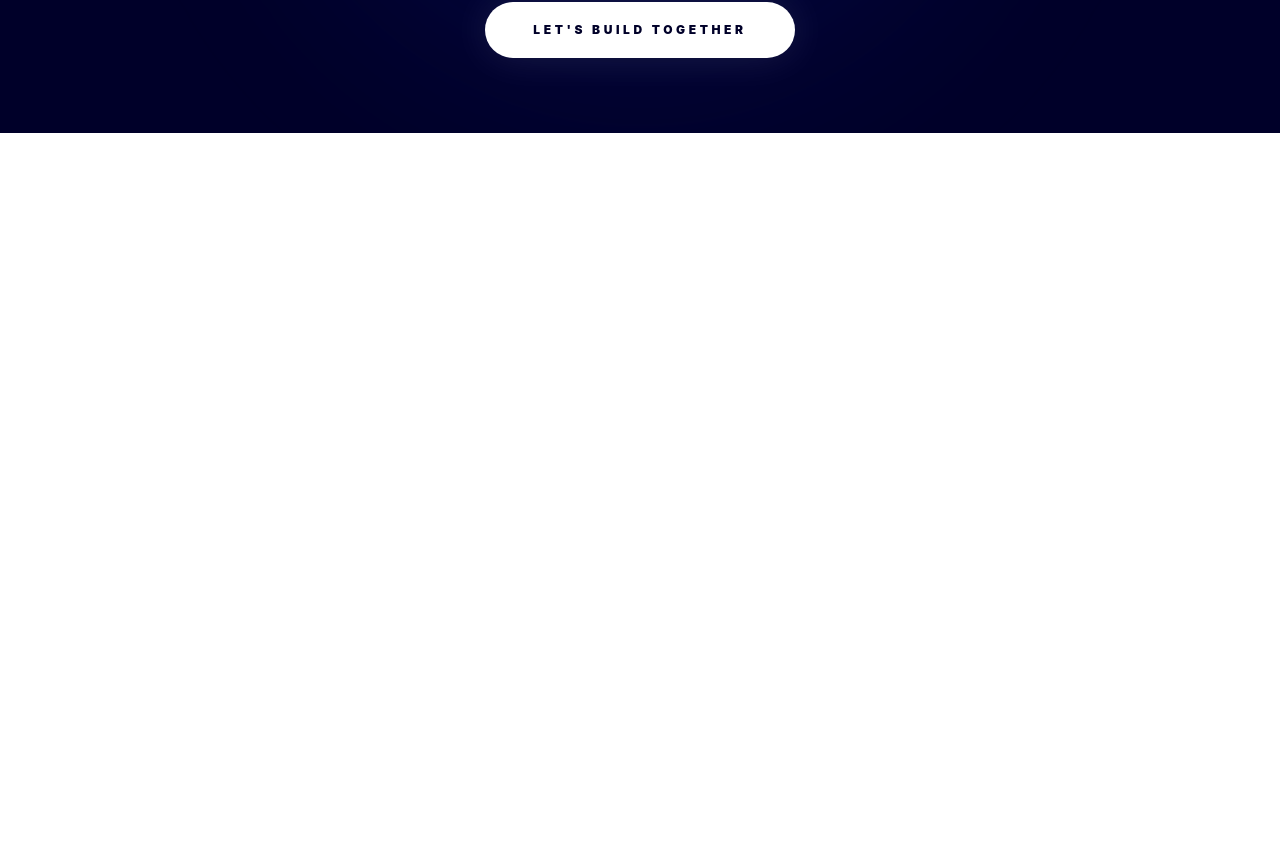
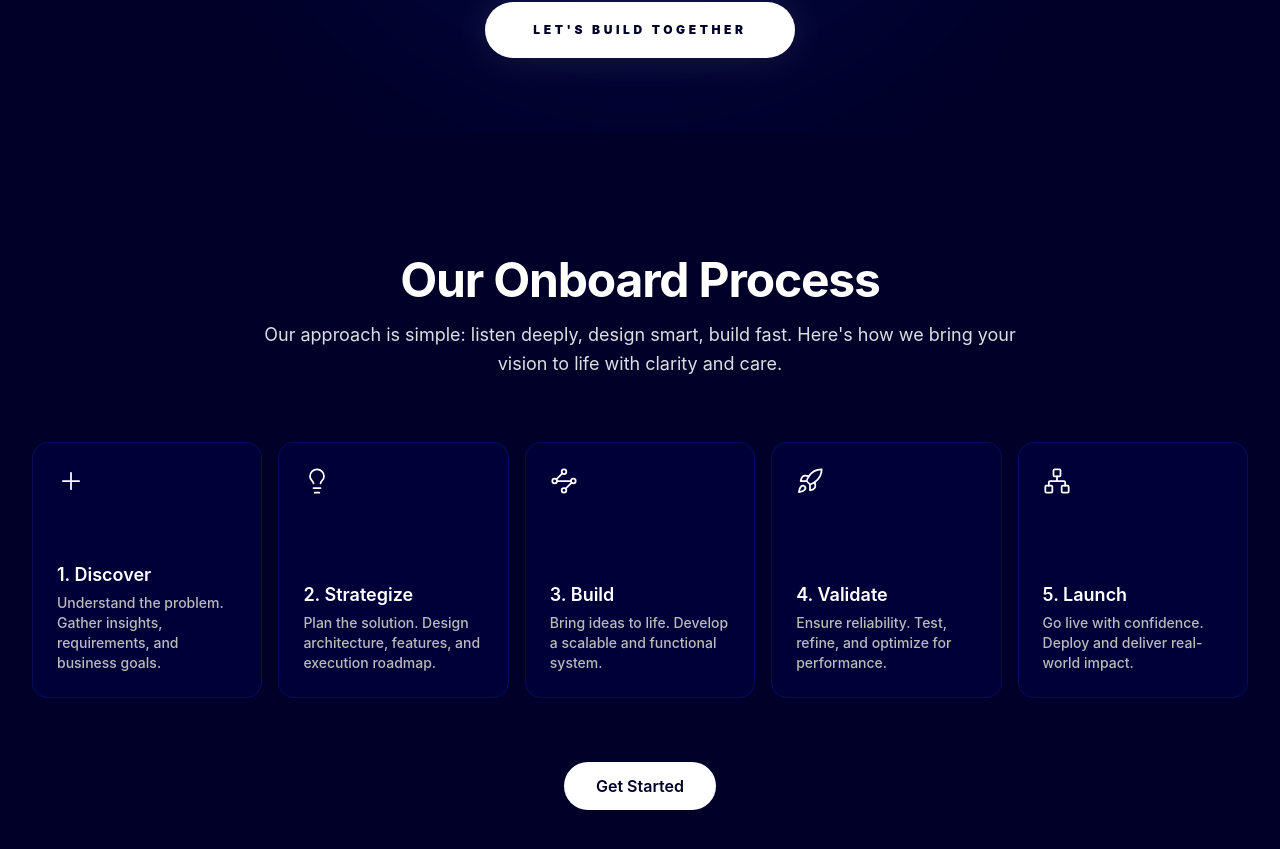
Before and after one commit to maxycagne/M-X_Studio, a React (Vite) app in the folder mxwebsite/: page / in a window 1280 px wide. Shown: the part 667-1516 px from the top of the page. Before the commit the page ends 800 px from the top, so only its background shows below. Built offline with nearby package versions, Linux system fonts and the light colour scheme.

Commit message:
adding changes in home page and header and make processOnboarding

```diff
--- a/mxwebsite/Components/Header.tsx
+++ b/mxwebsite/Components/Header.tsx
@@ -5,7 +5,6 @@ import logoWhite from "../src/assets/logo_white.png";
 const Header: React.FC = () => {
   const [isMobileMenuOpen, setIsMobileMenuOpen] = useState(false);
 
-  // Prevent background scrolling when bottom sheet is open
   useEffect(() => {
     if (isMobileMenuOpen) {
       document.body.style.overflow = "hidden";
@@ -163,9 +162,6 @@ const Header: React.FC = () => {
         </button>
       </div>
 
-      {/* --- MOBILE BOTTOM SHEET IMPLEMENTATION --- */}
-
-      {/* 1. Darkened Backdrop (Click to close) */}
       <div
         className={`lg:hidden fixed inset-0 bg-black/60 backdrop-blur-sm z-[70] transition-opacity duration-400 ${
           isMobileMenuOpen
@@ -176,13 +172,11 @@ const Header: React.FC = () => {
         aria-hidden="true"
       />
 
-      {/* 2. Sliding Bottom Sheet */}
       <div
         className={`lg:hidden fixed inset-x-0 bottom-0 z-[80] w-full bg-[#000020] border-t border-white/10 rounded-t-[32px] shadow-[0_-10px_40px_rgba(0,0,0,0.5)] transition-transform duration-500 ease-[cubic-bezier(0.32,0.72,0,1)] ${
           isMobileMenuOpen ? "translate-y-0" : "translate-y-full"
         }`}
       >
-        {/* Pull Indicator Tab */}
         <div
           className="w-full flex justify-center pt-4 pb-2"
           onClick={closeMenu}
--- /dev/null
+++ b/mxwebsite/Components/Process.tsx
@@ -0,0 +1,103 @@
+import React from "react";
+import { Plus, Lightbulb, Waypoints, Rocket, Network } from "lucide-react";
+
+const steps = [
+  {
+    id: 1,
+    title: "1. Discover",
+    description:
+      "Understand the problem.\nGather insights, requirements, and business goals.",
+    icon: Plus,
+  },
+  {
+    id: 2,
+    title: "2. Strategize",
+    description:
+      "Plan the solution.\nDesign architecture, features, and execution roadmap.",
+    icon: Lightbulb,
+  },
+  {
+    id: 3,
+    title: "3. Build",
+    description:
+      "Bring ideas to life.\nDevelop a scalable and functional system.",
+    icon: Waypoints,
+  },
+  {
+    id: 4,
+    title: "4. Validate",
+    description:
+      "Ensure reliability.\nTest, refine, and optimize for performance.",
+    icon: Rocket,
+  },
+  {
+    id: 5,
+    title: "5. Launch",
+    description:
+      "Go live with confidence.\nDeploy and deliver real-world impact.",
+    icon: Network,
+  },
+];
+
+const Process = () => {
+  return (
+    <section className="relative w-full min-h-screen py-24 px-4 sm:px-6 lg:px-8 flex flex-col items-center justify-center bg-[#000029] overflow-hidden">
+      {/* Background Gradient matching the reference image */}
+      <div className="absolute inset-0 bg-[radial-gradient(ellipse_at_top,_var(--tw-gradient-stops))] from-[#000051] via-[#000029] to-[#000029] opacity-80" />
+
+      <div className="relative z-10 w-full max-w-7xl mx-auto flex flex-col items-center">
+        {/* Header Section */}
+        <div className="text-center mb-16 max-w-3xl mx-auto space-y-4">
+          <h2 className="text-4xl md:text-5xl font-bold text-white tracking-tight">
+            Our Onboard Process
+          </h2>
+          <p className="text-[#DCDEE2] text-base md:text-lg leading-relaxed">
+            Our approach is simple: listen deeply, design smart, build fast.
+            Here's how we bring your vision to life with clarity and care.
+          </p>
+        </div>
+
+        {/* Cards Grid */}
+        <div className="grid grid-cols-1 sm:grid-cols-2 lg:grid-cols-5 gap-4 w-full">
+          {steps.map((step) => {
+            const Icon = step.icon;
+            return (
+              <div
+                key={step.id}
+                className="group flex flex-col h-64 p-6 rounded-2xl bg-[#000051]/40 border border-[#173DED]/20 hover:bg-[#000051]/80 hover:border-[#173DED]/50 transition-all duration-300 hover:shadow-[0_0_25px_rgba(23,61,237,0.15)]"
+              >
+                {/* Icon positioned at top-left */}
+                <div className="flex-1">
+                  <Icon
+                    size={28}
+                    strokeWidth={1.5}
+                    className="text-white group-hover:text-[#DCDEE2] transition-colors"
+                  />
+                </div>
+
+                {/* Text positioned at bottom-left */}
+                <div className="mt-auto">
+                  <h3 className="text-white font-semibold text-lg mb-1">
+                    {step.title}
+                  </h3>
+                  <p className="text-[#BABABA] text-sm font-medium">
+                    {step.description}
+                  </p>
+                </div>
+              </div>
+            );
+          })}
+        </div>
+
+        {/* Call to Action Button */}
+        <div className="mt-16">
+          <button className="bg-white text-[#000029] font-semibold py-3 px-8 rounded-full hover:bg-[#DCDEE2] hover:shadow-lg transition-all duration-200 transform hover:-translate-y-0.5">
+            Get Started
+          </button>
+        </div>
+      </div>
+    </section>
+  );
+};
+
+export default Process;
--- a/mxwebsite/package.json
+++ b/mxwebsite/package.json
@@ -10,17 +10,18 @@
     "preview": "vite preview"
   },
   "dependencies": {
+    "lucide-react": "^1.14.0",
     "react": "^19.2.5",
     "react-dom": "^19.2.5",
     "react-router-dom": "^7.14.2"
   },
   "devDependencies": {
     "@eslint/js": "^10.0.1",
+    "@tailwindcss/postcss": "^4.2.4",
     "@types/react": "^19.2.14",
     "@types/react-dom": "^19.2.3",
     "@vitejs/plugin-react": "^6.0.1",
     "autoprefixer": "^10.5.0",
-    "@tailwindcss/postcss": "^4.2.4",
     "eslint": "^10.2.1",
     "eslint-plugin-react-hooks": "^7.1.1",
     "eslint-plugin-react-refresh": "^0.5.2",
--- a/mxwebsite/src/Pages/Home.tsx
+++ b/mxwebsite/src/Pages/Home.tsx
@@ -1,13 +1,14 @@
-// src/Pages/Home.tsx
 import React from "react";
 import Header from "../../Components/Header";
+import Process from "../../Components/Process";
 
 const Home = () => {
   return (
-    <div className="relative min-h-screen w-full bg-[#000029] font-sans overflow-hidden">
+    <div className="relative min-h-screen w-full bg-[#000029] font-sans overflow-x-hidden">
       <Header />
 
-      <main className="flex min-h-[100dvh] items-center justify-center px-4 sm:px-6 pt-[140px] lg:pt-[170px] pb-12">
+      <main>
+        <section className="relative flex min-h-[100dvh] items-center justify-center px-4 sm:px-6 pt-[140px] lg:pt-[170px] pb-12">
           <div className="relative z-10 text-center max-w-5xl w-full">
             <h1 className="text-5xl sm:text-6xl md:text-8xl lg:text-9xl font-black text-white tracking-tighter mb-6 sm:mb-8 leading-[0.9] sm:leading-[0.85]">
               BUILD THE <br />
@@ -15,8 +16,8 @@ const Home = () => {
             </h1>
 
             <p className="text-[#DCDEE2] text-base sm:text-lg md:text-xl max-w-3xl mx-auto mb-10 sm:mb-12 leading-relaxed font-light tracking-wide px-2 sm:px-0">
-            From ideas to reality, we build digital solutions designed to solve
-            real-world problems.
+              From ideas to reality, we build digital solutions designed to
+              solve real-world problems.
             </p>
 
             <div className="flex flex-col md:flex-row gap-4 sm:gap-6 justify-center items-center px-4 sm:px-0">
@@ -27,6 +28,9 @@ const Home = () => {
           </div>
 
           <div className="absolute top-1/2 left-1/2 -translate-x-1/2 -translate-y-1/2 w-[300px] h-[300px] sm:w-[400px] sm:h-[400px] md:w-[600px] md:h-[600px] bg-[#173DED]/15 rounded-full blur-[80px] md:blur-[120px] pointer-events-none" />
+        </section>
+
+        <Process />
       </main>
     </div>
   );
```
Also changed, not shown: 1 other file (tests, documents, lock files or other folders). Lines whose indentation alone changed are shown as unchanged.
